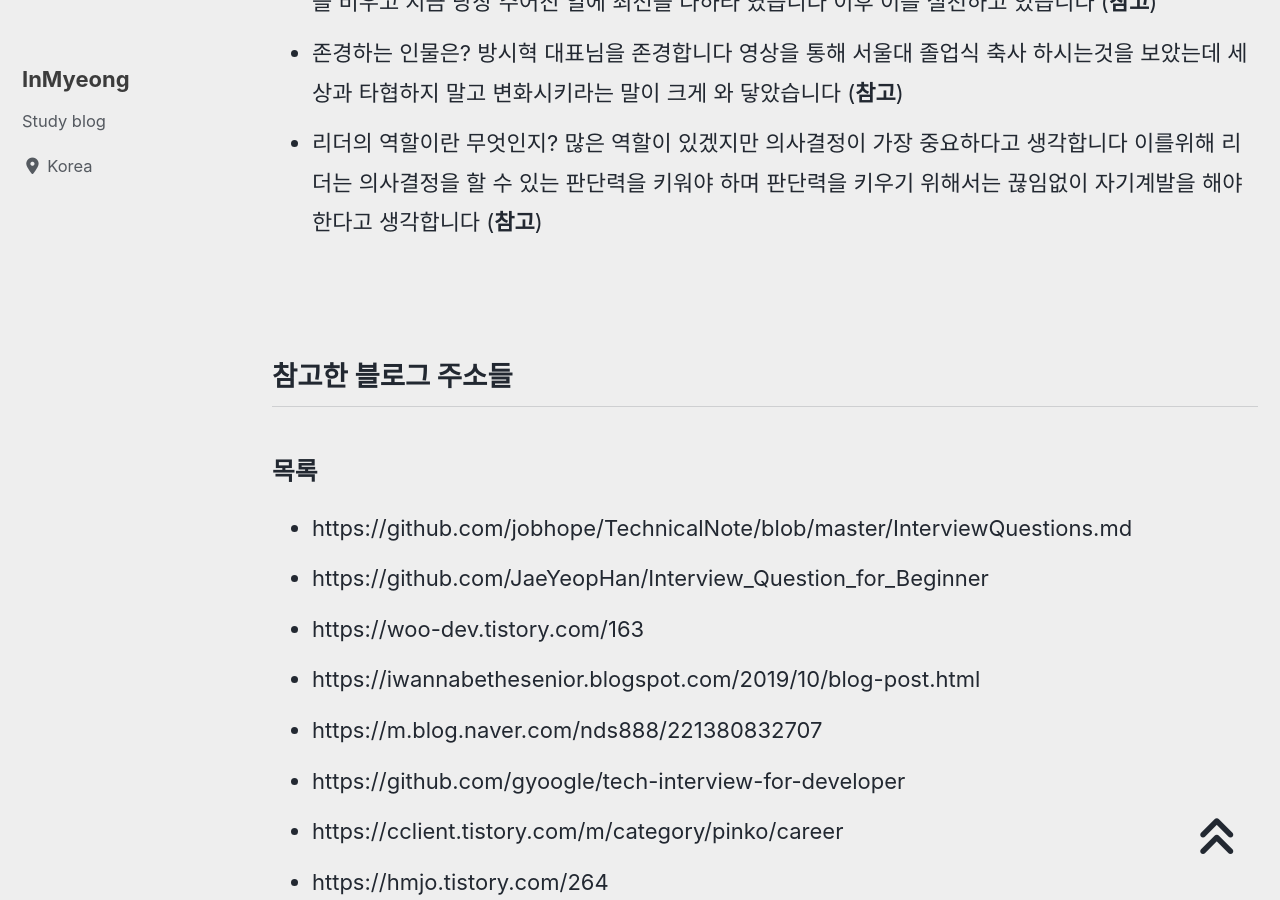
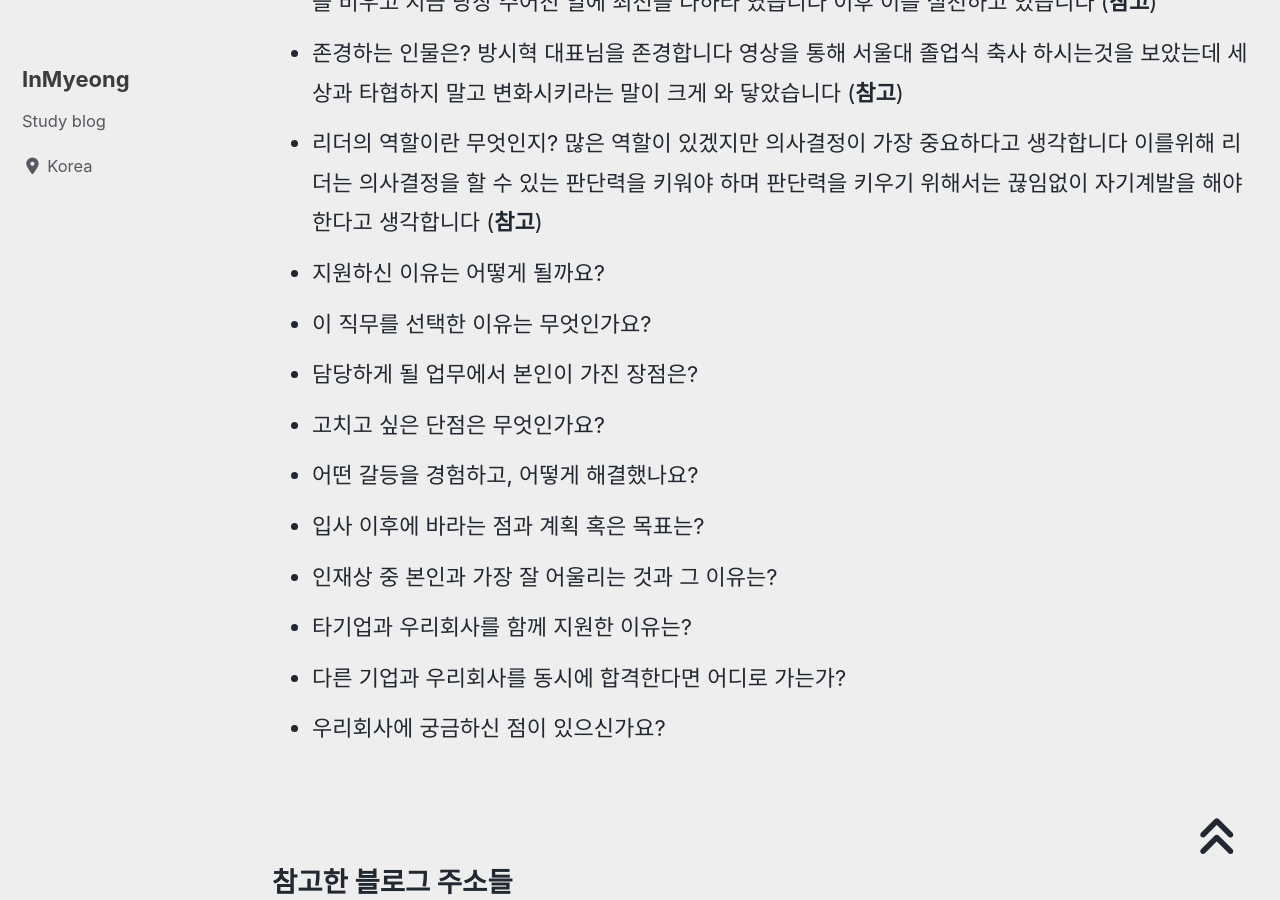
Before and after one commit to devMyeong/devMyeong.github.io, a Jekyll site: the page built from _posts/cs/2022-09-05-블로그-면접준비.md, in a window 1280 px wide and 900 px high, scrolled down 48963 px. Built offline with Jekyll 4.4.1, drawn with Linux system fonts in a browser that asks for light colours; cached includes are drawn as plain includes; nearby versions of some CDN libraries; some web fonts are replaced; comment, search, counter and statistics services are not loaded.

Commit message:
Chore : 수정

```diff
--- a/_posts/cs/2022-09-05-블로그-면접준비.md
+++ b/_posts/cs/2022-09-05-블로그-면접준비.md
@@ -456,6 +456,16 @@ last_modified_at: 2022-10-30
 - 최근에 화가 났던 일은 무엇이 있었는지? 최근에 나태해진 제 자신을 보고 화가났습니다 동기부여가 필요한것 같아 김연아, 박지성, 수능만점 받은분 들의 인터뷰를 봤는데 그분들이 공통적으로 하는 얘기는 생각을 비우고 지금 당장 주어진 일에 최선을 다하라 였습니다 이후 이를 실천하고 있습니다 ([**참고**](https://m.blog.naver.com/bonnystep_/221711375647))
 - 존경하는 인물은? 방시혁 대표님을 존경합니다 영상을 통해 서울대 졸업식 축사 하시는것을 보았는데 세상과 타협하지 말고 변화시키라는 말이 크게 와 닿았습니다 ([**참고**](https://www.youtube.com/watch?v=i25IEJfVIqs))
 - 리더의 역할이란 무엇인지? 많은 역할이 있겠지만 의사결정이 가장 중요하다고 생각합니다 이를위해 리더는 의사결정을 할 수 있는 판단력을 키워야 하며 판단력을 키우기 위해서는 끊임없이 자기계발을 해야한다고 생각합니다 ([**참고**](https://www.robertwalters.co.kr/career-advice/fundamentals-to-influential-management.html))
+- 지원하신 이유는 어떻게 될까요?
+- 이 직무를 선택한 이유는 무엇인가요?
+- 담당하게 될 업무에서 본인이 가진 장점은?
+- 고치고 싶은 단점은 무엇인가요?
+- 어떤 갈등을 경험하고, 어떻게 해결했나요?
+- 입사 이후에 바라는 점과 계획 혹은 목표는?
+- 인재상 중 본인과 가장 잘 어울리는 것과 그 이유는?
+- 타기업과 우리회사를 함께 지원한 이유는?
+- 다른 기업과 우리회사를 동시에 합격한다면 어디로 가는가?
+- 우리회사에 궁금하신 점이 있으신가요?
 
 <br>
 
```
